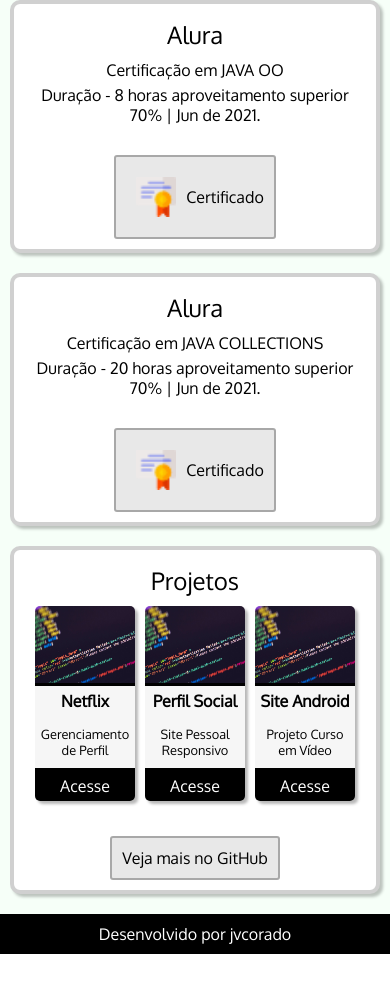
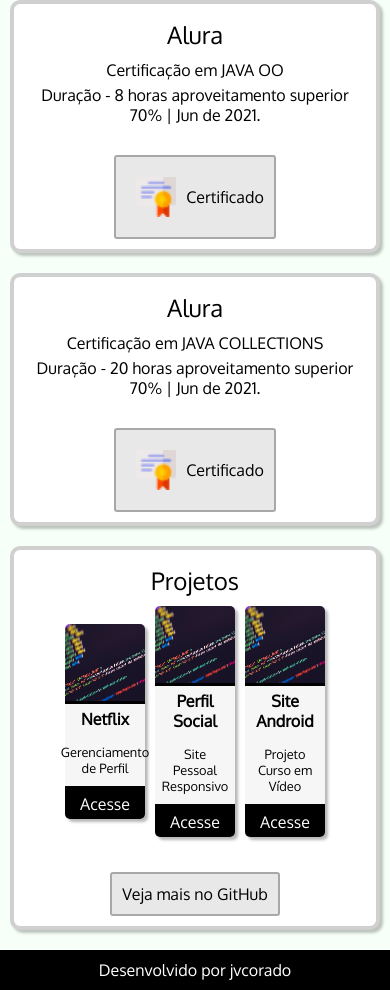
Before and after one commit to jvcorado/CursosWeb, a plain HTML site: page index.html in a window 390 px wide. Shown: the part 1208-2198 px from the top of the page. Before the commit the page ends 2162 px from the top, so only its background shows below. Drawn offline with Linux system fonts and the light colour scheme.

Commit message:
Update style.css

```diff
--- a/style.css
+++ b/style.css
@@ -183,16 +183,16 @@
     }
 
     .containerProjetos{
-        max-width: 100px;
+        max-width: 80px;
         height: 100%;
 
     }
     .btnProjetos img{
-        width: 100px;
+        width: 80px;
 
     }
     .btnProjetos{
-        width: 100px;
+        width: 80px;
         margin: 5px;
         text-align: center;
     }
```
